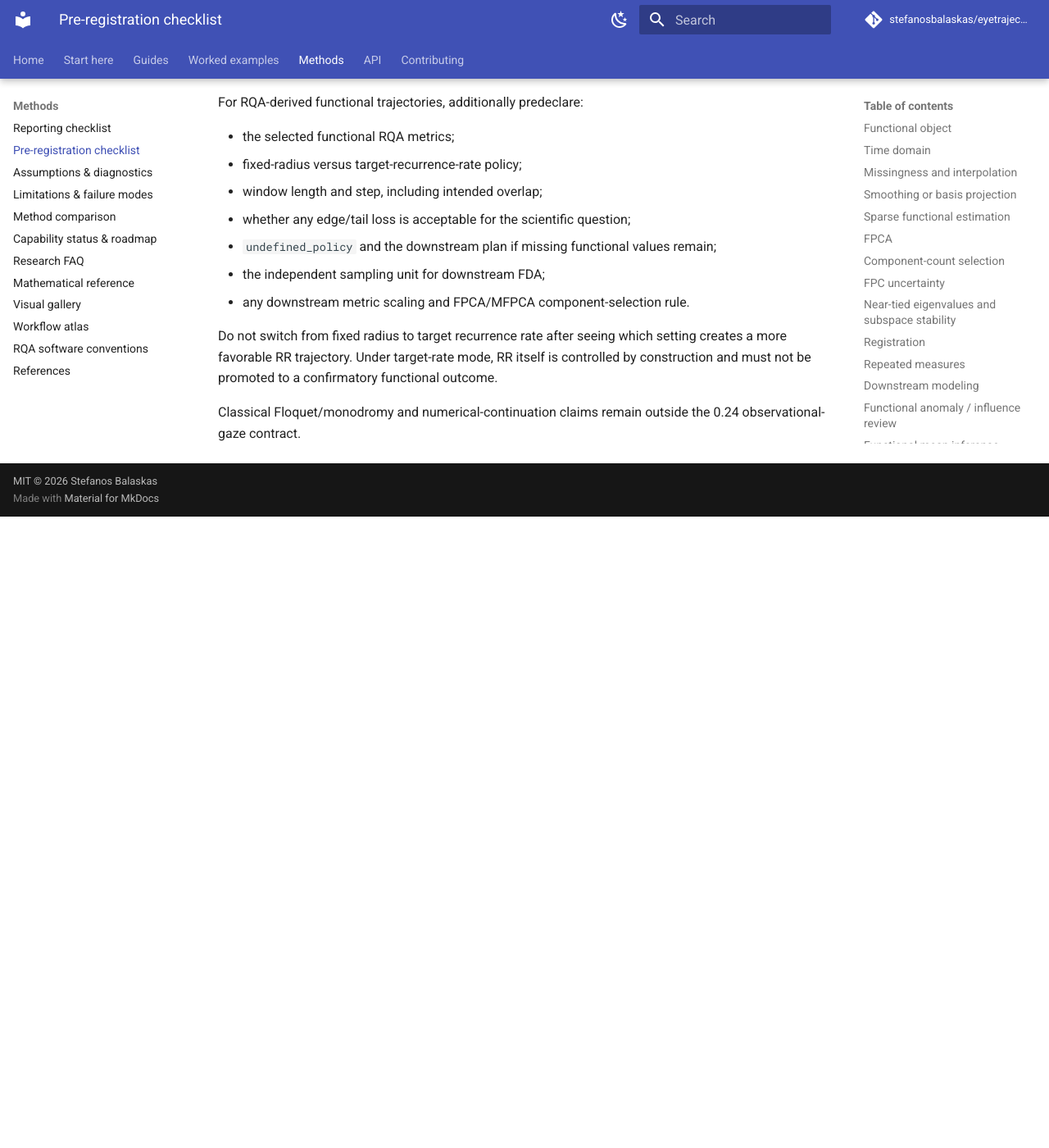
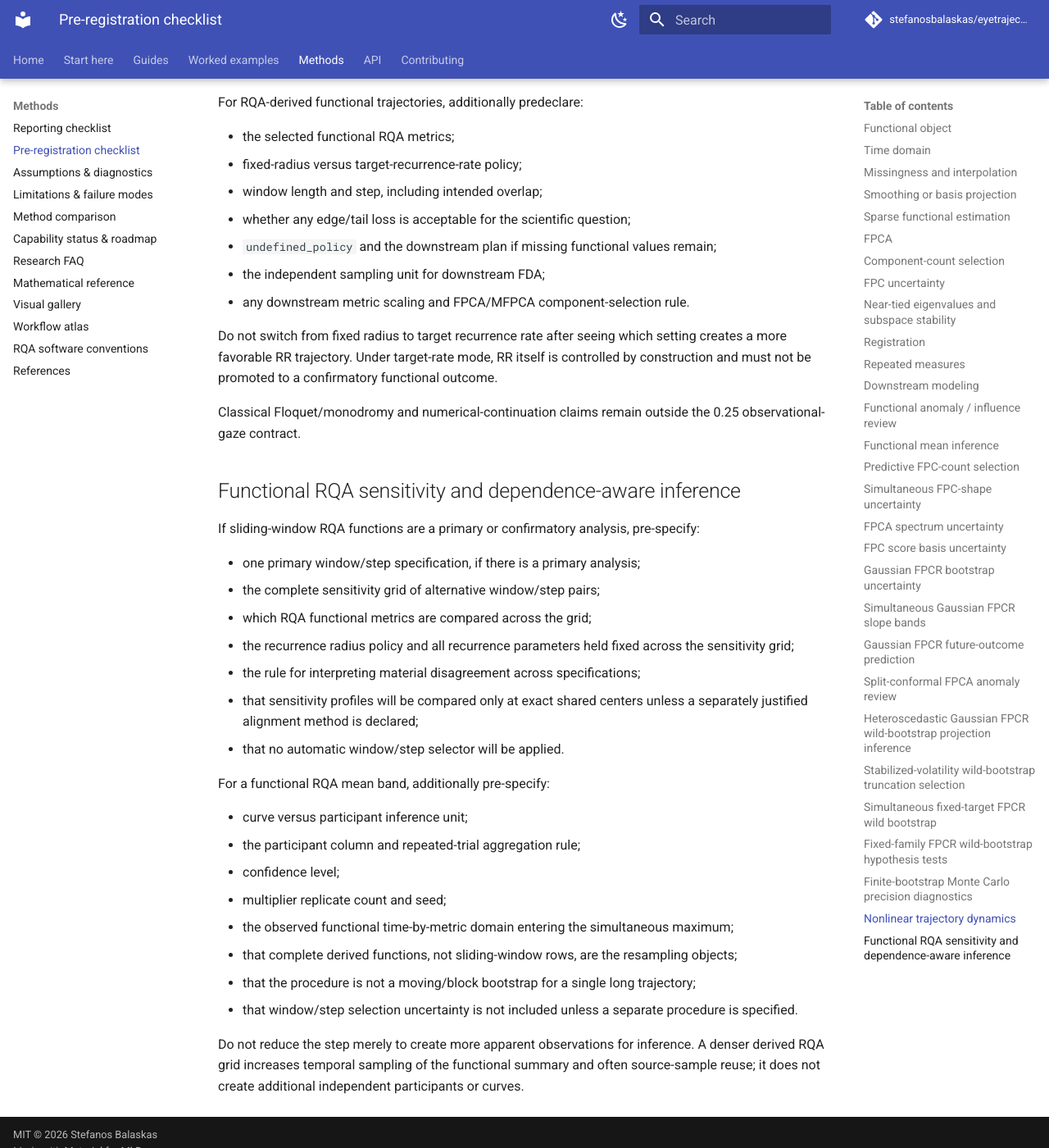
Before and after one commit to stefanosbalaskas/eyetrajectoriespy, an MkDocs documentation site: the page built from docs/methods/preregistration.md, in a window 1280 px wide and 1400 px high, scrolled down 13074 px. Shown: the whole window at 82% size. Built offline with MkDocs 1.6.1 and Material for MkDocs 9.7.7, drawn with Linux system fonts in a browser that asks for light colours; comment, search, counter and statistics services are not loaded; before the commit the page ends 13704 px from its top, so only the background shows below that.

Commit message:
Add functional RQA sensitivity preregistration contract

```diff
--- a/docs/methods/preregistration.md
+++ b/docs/methods/preregistration.md
@@ -432,4 +432,30 @@ For RQA-derived functional trajectories, additionally predeclare:
 
 Do not switch from fixed radius to target recurrence rate after seeing which setting creates a more favorable RR trajectory. Under target-rate mode, RR itself is controlled by construction and must not be promoted to a confirmatory functional outcome.
 
-Classical Floquet/monodromy and numerical-continuation claims remain outside the 0.24 observational-gaze contract.
+Classical Floquet/monodromy and numerical-continuation claims remain outside the 0.25 observational-gaze contract.
+
+
+## Functional RQA sensitivity and dependence-aware inference
+
+If sliding-window RQA functions are a primary or confirmatory analysis, pre-specify:
+
+- one primary window/step specification, if there is a primary analysis;
+- the complete sensitivity grid of alternative window/step pairs;
+- which RQA functional metrics are compared across the grid;
+- the recurrence radius policy and all recurrence parameters held fixed across the sensitivity grid;
+- the rule for interpreting material disagreement across specifications;
+- that sensitivity profiles will be compared only at exact shared centers unless a separately justified alignment method is declared;
+- that no automatic window/step selector will be applied.
+
+For a functional RQA mean band, additionally pre-specify:
+
+- curve versus participant inference unit;
+- the participant column and repeated-trial aggregation rule;
+- confidence level;
+- multiplier replicate count and seed;
+- the observed functional time-by-metric domain entering the simultaneous maximum;
+- that complete derived functions, not sliding-window rows, are the resampling objects;
+- that the procedure is not a moving/block bootstrap for a single long trajectory;
+- that window/step selection uncertainty is not included unless a separate procedure is specified.
+
+Do not reduce the step merely to create more apparent observations for inference. A denser derived RQA grid increases temporal sampling of the functional summary and often source-sample reuse; it does not create additional independent participants or curves.
```
